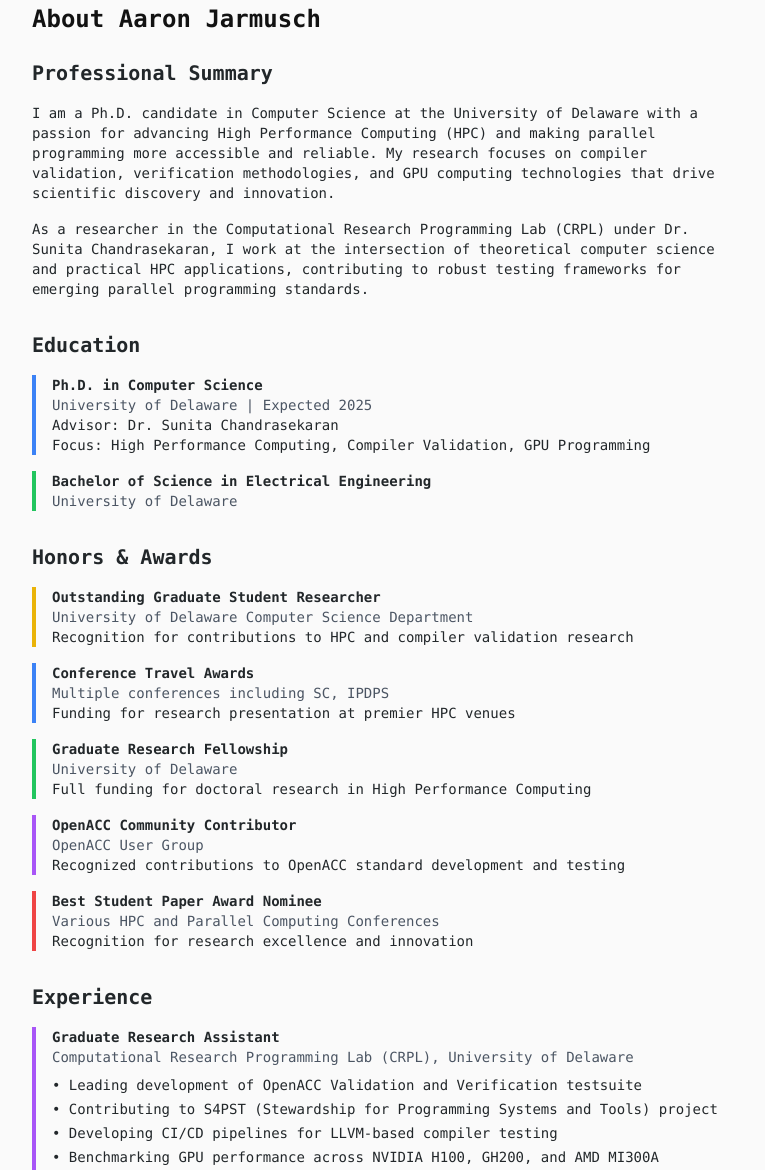
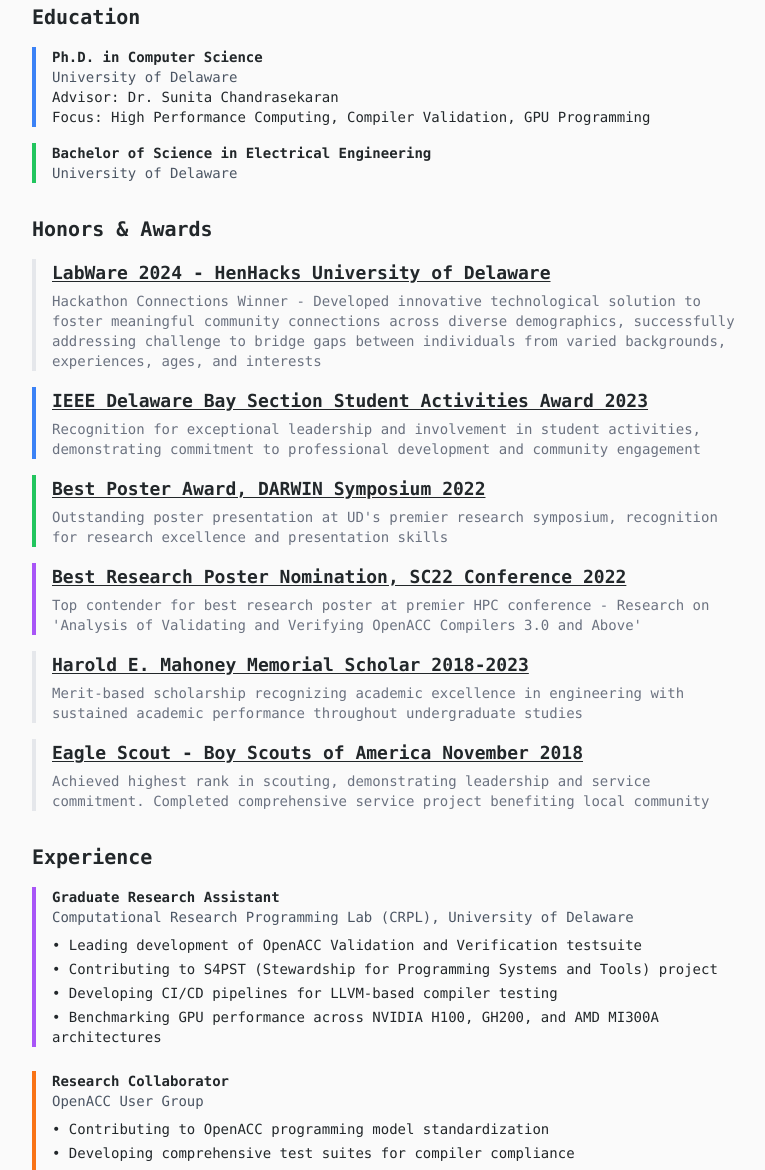
Before and after one commit to ajarmusch/ajarmusch.github.io, an Astro site: page /about in a window 1280 px wide. Shown: the part 278-1448 px from the top of the page, without its empty margins (256-1021 px from the left). Built offline with nearby package versions, Linux system fonts and the light colour scheme; Astro itself is replaced by a stand-in of ours; no server answers.

Commit message:
Added Awards

```diff
--- a/src/data/awards.ts
+++ b/src/data/awards.ts
@@ -1,18 +1,33 @@
 // src/data/awards.ts
 export const awardsTech: { desc: string; href: string; title: string }[] = [
   {
-    desc: "Delaware Bay Section Student Activities Award",
-    href: "https://www.ece.udel.edu/student-honors-and-awards/",
-    title: "Institute of Electrical and Electronics Engineers"
+    desc: "Hackathon Connections Winner - Developed innovative technological solution to foster meaningful community connections across diverse demographics, successfully addressing challenge to bridge gaps between individuals from varied backgrounds, experiences, ages, and interests",
+    href: "https://henhacks.com/",
+    title: "LabWare 2024 - HenHacks University of Delaware"
   },
   {
-    desc: "Won Best Poster",
-    href: "https://capture.udel.edu/media/2023+Darwin+Symposium_Poster+Award+%26+Closing+Remarks/1_dic5n8e3/146154642",
-    title: "DARWIN Symposium 2023"
+    desc: "Recognition for exceptional leadership and involvement in student activities, demonstrating commitment to professional development and community engagement",
+    href: "https://www.ece.udel.edu/student-honors-and-awards/",
+    title: "IEEE Delaware Bay Section Student Activities Award 2023"
   },
   {
-    desc: "Won 3rd Place for Best Poster",
-    href: "https://src.acm.org/winners/2023",
-    title: "SC22 ACM Student Research Competition"
+    desc: "Outstanding poster presentation at UD's premier research symposium, recognition for research excellence and presentation skills",
+    href: "https://capture.udel.edu/media/2023+Darwin+Symposium_Poster+Award+%26+Closing+Remarks/1_dic5n8e3/146154642",
+    title: "Best Poster Award, DARWIN Symposium 2022"
+  },
+  {
+    desc: "Top contender for best research poster at premier HPC conference - Research on 'Analysis of Validating and Verifying OpenACC Compilers 3.0 and Above'",
+    href: "https://sc22.supercomputing.org/",
+    title: "Best Research Poster Nomination, SC22 Conference 2022"
+  },
+  {
+    desc: "Merit-based scholarship recognizing academic excellence in engineering with sustained academic performance throughout undergraduate studies",
+    href: "https://www.udel.edu/academics/colleges/engineering/",
+    title: "Harold E. Mahoney Memorial Scholar 2018-2023"
+  },
+  {
+    desc: "Achieved highest rank in scouting, demonstrating leadership and service commitment. Completed comprehensive service project benefiting local community",
+    href: "https://www.scouting.org/programs/scouts-bsa/advancement-and-awards/eagle-scout/",
+    title: "Eagle Scout - Boy Scouts of America November 2018"
   },
 ];
--- a/src/pages/about.astro
+++ b/src/pages/about.astro
@@ -1,36 +1,19 @@
 ---
 import PageLayout from "@/layouts/Base.astro";
 import { Icon } from "astro-icon/components";
+import { awardsTech } from "@/data/awards";
 ---
 
 <PageLayout meta={{ title: "About Aaron Jarmusch" }}>
 	<section>
-		<h1 class="title mb-6">About Aaron Jarmusch</h1>
-
 		<div class="space-y-8">
-			<!-- Professional Summary -->
-			<div>
-				<h2 class="text-xl font-semibold mb-4">Professional Summary</h2>
-				<p class="mb-4">
-					I am a Ph.D. candidate in Computer Science at the University of Delaware with a passion for
-					advancing High Performance Computing (HPC) and making parallel programming more accessible
-					and reliable. My research focuses on compiler validation, verification methodologies, and
-					GPU computing technologies that drive scientific discovery and innovation.
-				</p>
-				<p class="mb-4">
-					As a researcher in the Computational Research Programming Lab (CRPL) under Dr. Sunita Chandrasekaran,
-					I work at the intersection of theoretical computer science and practical HPC applications,
-					contributing to robust testing frameworks for emerging parallel programming standards.
-				</p>
-			</div>
-
 			<!-- Education -->
 			<div>
 				<h2 class="text-xl font-semibold mb-4">Education</h2>
 				<div class="space-y-4">
 					<div class="border-l-4 border-blue-500 pl-4">
 						<h3 class="font-semibold">Ph.D. in Computer Science</h3>
-						<p class="text-sm text-gray-600">University of Delaware | Expected 2025</p>
+						<p class="text-sm text-gray-600">University of Delaware</p>
 						<p class="text-sm">Advisor: Dr. Sunita Chandrasekaran</p>
 						<p class="text-sm">Focus: High Performance Computing, Compiler Validation, GPU Programming</p>
 					</div>
@@ -45,31 +28,22 @@
 			<div>
 				<h2 class="text-xl font-semibold mb-4">Honors & Awards</h2>
 				<div class="space-y-4">
-					<div class="border-l-4 border-yellow-500 pl-4">
-						<h3 class="font-semibold">Outstanding Graduate Student Researcher</h3>
-						<p class="text-sm text-gray-600">University of Delaware Computer Science Department</p>
-						<p class="text-sm">Recognition for contributions to HPC and compiler validation research</p>
-					</div>
-					<div class="border-l-4 border-blue-500 pl-4">
-						<h3 class="font-semibold">Conference Travel Awards</h3>
-						<p class="text-sm text-gray-600">Multiple conferences including SC, IPDPS</p>
-						<p class="text-sm">Funding for research presentation at premier HPC venues</p>
-					</div>
-					<div class="border-l-4 border-green-500 pl-4">
-						<h3 class="font-semibold">Graduate Research Fellowship</h3>
-						<p class="text-sm text-gray-600">University of Delaware</p>
-						<p class="text-sm">Full funding for doctoral research in High Performance Computing</p>
-					</div>
-					<div class="border-l-4 border-purple-500 pl-4">
-						<h3 class="font-semibold">OpenACC Community Contributor</h3>
-						<p class="text-sm text-gray-600">OpenACC User Group</p>
-						<p class="text-sm">Recognized contributions to OpenACC standard development and testing</p>
-					</div>
-					<div class="border-l-4 border-red-500 pl-4">
-						<h3 class="font-semibold">Best Student Paper Award Nominee</h3>
-						<p class="text-sm text-gray-600">Various HPC and Parallel Computing Conferences</p>
-						<p class="text-sm">Recognition for research excellence and innovation</p>
-					</div>
+					{
+						awardsTech.map((award, index) => {
+							const colors = ['yellow', 'blue', 'green', 'purple', 'red'];
+							const color = colors[index % colors.length];
+							return (
+								<div class={`border-l-4 border-${color}-500 pl-4`}>
+									<h3 class="font-bold text-lg">
+										<a href={award.href} class="cactus-link" target="_blank">
+											{award.title}
+										</a>
+									</h3>
+									<p class="text-sm text-gray-500 mt-1">{award.desc}</p>
+								</div>
+							);
+						})
+					}
 				</div>
 			</div>
 
```
